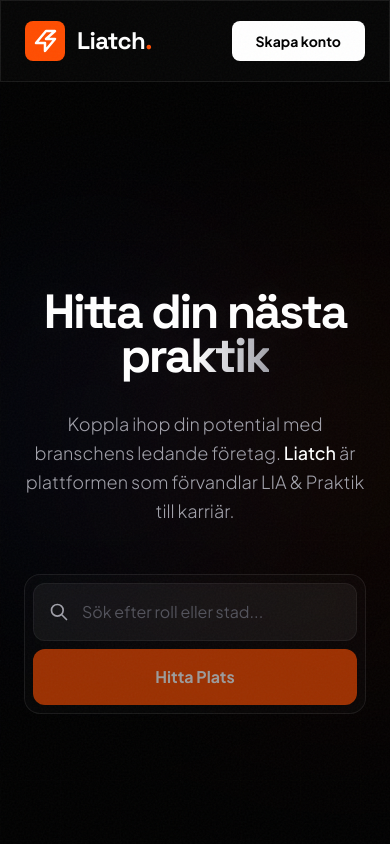
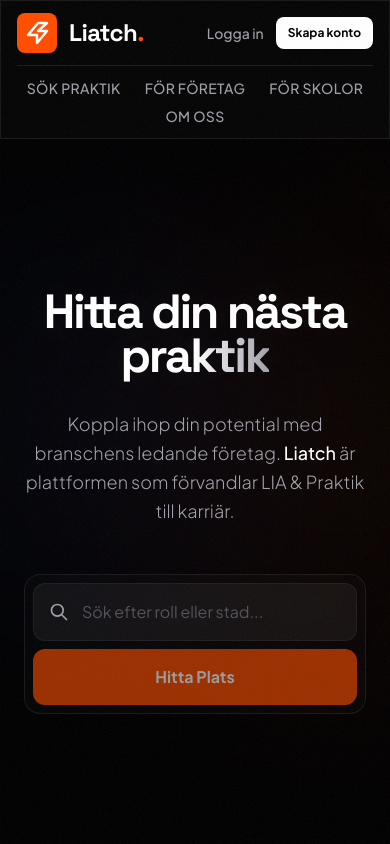
Before and after one commit to patriktjaderqvist/Liatch, a React (Vite) app in the folder frontend/: page / in a window 390 px wide. Shown: the top 844 px of the page. Built offline with nearby package versions, Linux system fonts and the light colour scheme; no server answers.

Commit message:
Fixed error with header in mobile view

```diff
--- a/frontend/src/components/Navbar.jsx
+++ b/frontend/src/components/Navbar.jsx
@@ -102,7 +102,8 @@ export default function Navbar() {
     return (
         <nav className="fixed top-0 z-50 w-full transition-all duration-300">
             <div className="border-b glass border-fg/5 bg-bg-void/80">
-                <div className="flex items-center justify-between h-20 px-6 mx-auto max-w-7xl">
+                <div className="px-4 py-3 mx-auto max-w-7xl sm:px-6">
+                    <div className="flex items-center justify-between gap-4">
                         {/* Logo */}
                         <Link to="/" className="flex items-center gap-3 group">
                             <div className="flex items-center justify-center w-10 h-10 rounded-lg bg-accent">
@@ -113,23 +114,18 @@ export default function Navbar() {
                             <span className="text-2xl font-bold tracking-tight font-display text-text-main">Liatch<span className="text-accent">.</span></span>
                         </Link>
 
-                    {/* Desktop Nav */}
-                    <div className="items-center hidden gap-8 md:flex">
-                        {renderNavItems()}
-                    </div>
-
                         {/* Actions */}
-                    <div className="flex items-center gap-6">
+                        <div className="flex items-center gap-3 sm:gap-4">
                             {!userRole ? (
                                 <>
-                                <Link to="/login" className="hidden text-sm font-medium transition-colors md:block text-text-muted hover:text-text-main">Logga in</Link>
-                                <Link to="/skapa-konto" className="bg-fg text-text-inverse hover:bg-accent hover:text-white px-6 py-2.5 rounded-lg font-bold text-sm transition-all duration-300 hover:shadow-[0_0_20px_rgba(var(--accent-rgb),0.4)]">
+                                    <Link to="/login" className="text-sm font-medium transition-colors text-text-muted hover:text-text-main">Logga in</Link>
+                                    <Link to="/skapa-konto" className="bg-fg text-text-inverse hover:bg-accent hover:text-white px-3 sm:px-6 py-2 sm:py-2.5 rounded-lg font-bold text-xs sm:text-sm transition-all duration-300 hover:shadow-[0_0_20px_rgba(var(--accent-rgb),0.4)]">
                                         Skapa konto
                                     </Link>
                                 </>
                             ) : (
                                 <>
-                                <p className="text-xs text-text-dim whitespace-nowrap max-w-[220px] truncate">
+                                    <p className="hidden text-xs text-text-dim whitespace-nowrap max-w-[220px] truncate md:block">
                                         Inloggad som: {userDisplayName || getRoleFallbackLabel(userRole)}
                                     </p>
                                     <button
@@ -142,6 +138,12 @@ export default function Navbar() {
                             )}
                         </div>
                     </div>
+
+                    {/* Nav Tabs (all breakpoints) */}
+                    <div className="flex flex-wrap items-center justify-center gap-x-6 gap-y-2 pt-3 mt-3 border-t border-fg/10">
+                        {renderNavItems()}
+                    </div>
+                </div>
             </div>
         </nav>
     );
```
Lines whose indentation alone changed are shown as unchanged.
